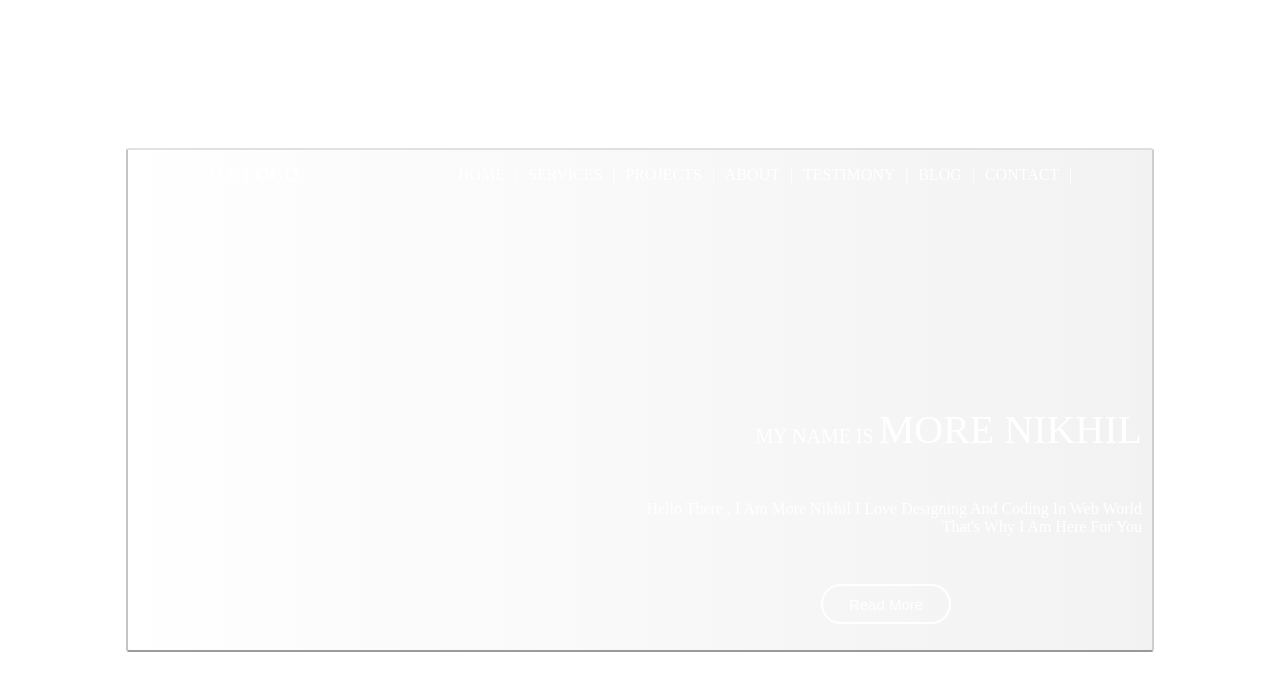
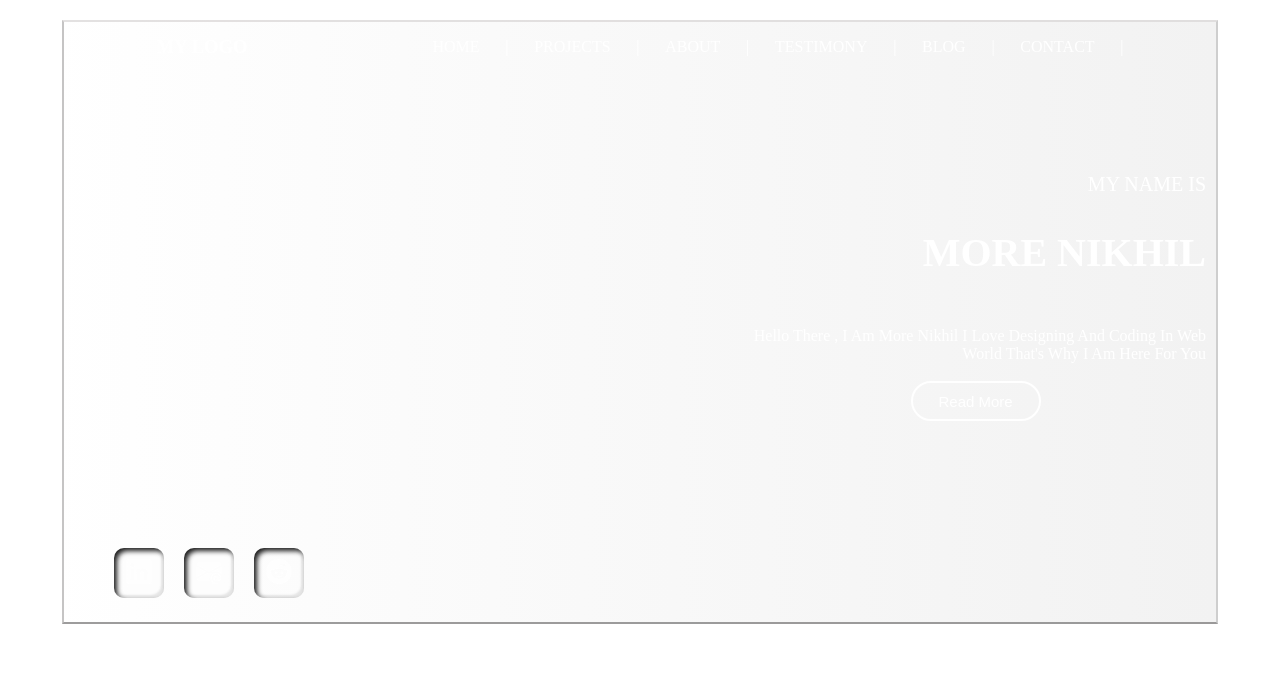
Before and after one commit to Code-me-nik/My-Portfolio, a plain HTML site: page index.html in a window 1280 px wide. Drawn offline with nearby package versions, Linux system fonts and the light colour scheme.

Commit message:
icons are added in project

```diff
--- a/index.html
+++ b/index.html
@@ -5,10 +5,10 @@
   <meta http-equiv="X-UA-Compatible" content="IE=edge">
   <meta name="viewport" content="width=device-width, initial-scale=1.0">
   <link rel="stylesheet" href="style.css">
+  <link rel="stylesheet" href="https://cdn.jsdelivr.net/npm/bootstrap-icons@1.10.2/font/bootstrap-icons.css">
   <title> my personal website </title>
 </head>
 <body>
-
   <section>
 
     <nav>
@@ -18,8 +18,7 @@
       </div>
 
       <div id="links">
-      <a href="#">HOME </a>  |
-      <a href="#">SERVICES</a> |
+        <a href="#">HOME </a> |
         <a href="#">PROJECTS</a> |
         <a href="#">ABOUT</a> |
         <a href="#">TESTIMONY</a> |
@@ -31,13 +30,26 @@
     </nav>
     <div id="content">
 
-<span id="name1"> my name is <span id="name2" > More Nikhil </span> </span>
+      <span id="name1"> my name is <h1 id="name2"> More Nikhil </h1> </span>
 
       <p> hello there , i am more nikhil i love designing and coding in web world
         That's why i am here for you </p>
 
-<button > Read More </button>
+      <button> Read More </button>
+
     </div>
+
+    <div id="socialmedia">
+
+      <ul>
+        <li><a href="#"><i class="bi bi-linkedin"></i></a></li>
+        <li><a href="#"><i class="bi bi-envelope-at-fill"></i></a></li>
+        <li><a href="#"><i class="bi bi-reddit"></i></a></li>
+      </ul>
+
+    </div>
+
+
 
   </section>
 </body>
--- a/style.css
+++ b/style.css
@@ -1,6 +1,7 @@
 /* []{} */
 :root{
   --color:white;
+  --background:linear-gradient( 90deg , hsla( 0, 0%, 100% , 0.05) , hsla( 0, 0%, 0%,0.05) );
 }
 body, html {
   height: 100%;
@@ -9,30 +10,24 @@ body, html {
 body{
   background-image:url("project images/background3.jpg");
   /* background:linear-gradient( 25deg , #e08da6, #d6c76f) ; */
-  height: 100%;
   background-position: center;
   background-repeat: no-repeat;
   background-size: cover;
   display: flex ;
   justify-content: center ;
 }
-code{
-  font-size:16px;
-}
 section{
-  width:80%;
-  height:500px;
+  width:90%;
+  height:600px;
   backdrop-filter:blur(6px);
-  background:linear-gradient( 90deg , hsla( 0, 0%, 100% , 0.05) , hsla( 0, 0%, 0%,0.05) );
-  border-radius:3px;
-  align-self:center;
+  background:var(--background);
   border-width:2px;
   border-style:solid;
   border-color:rgba(218, 215, 215, 0.754) rgba(130, 129, 129, 0.389) rgba(125, 124, 124, 0.749) rgb(197, 196, 196);
   display: flex ;
   justify-content: space-between;
   flex-direction: column ;
-  margin:50px;
+  margin:20px;
   text-transform: uppercase;
 }
 nav{
@@ -56,7 +51,7 @@ nav{
 #content{
   color:var(--color);
   align-self:flex-end;
-  width:50%;
+  width:40%;
   height:250px;
   padding:10px;
   text-align: right;
@@ -90,3 +85,40 @@ button:hover {
 p{
  text-transform: capitalize ;
 }
+#socialmedia {
+  width:20%;
+  height:100px;
+  display:flex;
+
+}
+ul{
+  display: flex;
+}
+li{
+  list-style:none;
+}
+li a{
+  list-style:none;
+  width:50px ;
+  height:50px ;
+  background:rgba(245, 245, 245, 0.129);
+  box-shadow: inset -3px -3px 2px rgba(181, 180, 180, 0.311) , inset 3px 3px 5px rgb(30, 30, 30)  ;
+  border-radius:10px;
+  margin:10px;
+  display:flex;
+  justify-content: center ;
+  align-items: center ;
+  font-size:25px;
+
+}
+li:hover a{
+  box-shadow:3px 3px 5px rgb(30, 30, 30);
+}
+li:hover i{
+  font-size:28px;
+}
+a i {
+  color:hsla(0, 0%, 100%, 0.838);
+  font-size:25px;
+
+}
```
Lines whose indentation alone changed are shown as unchanged.
